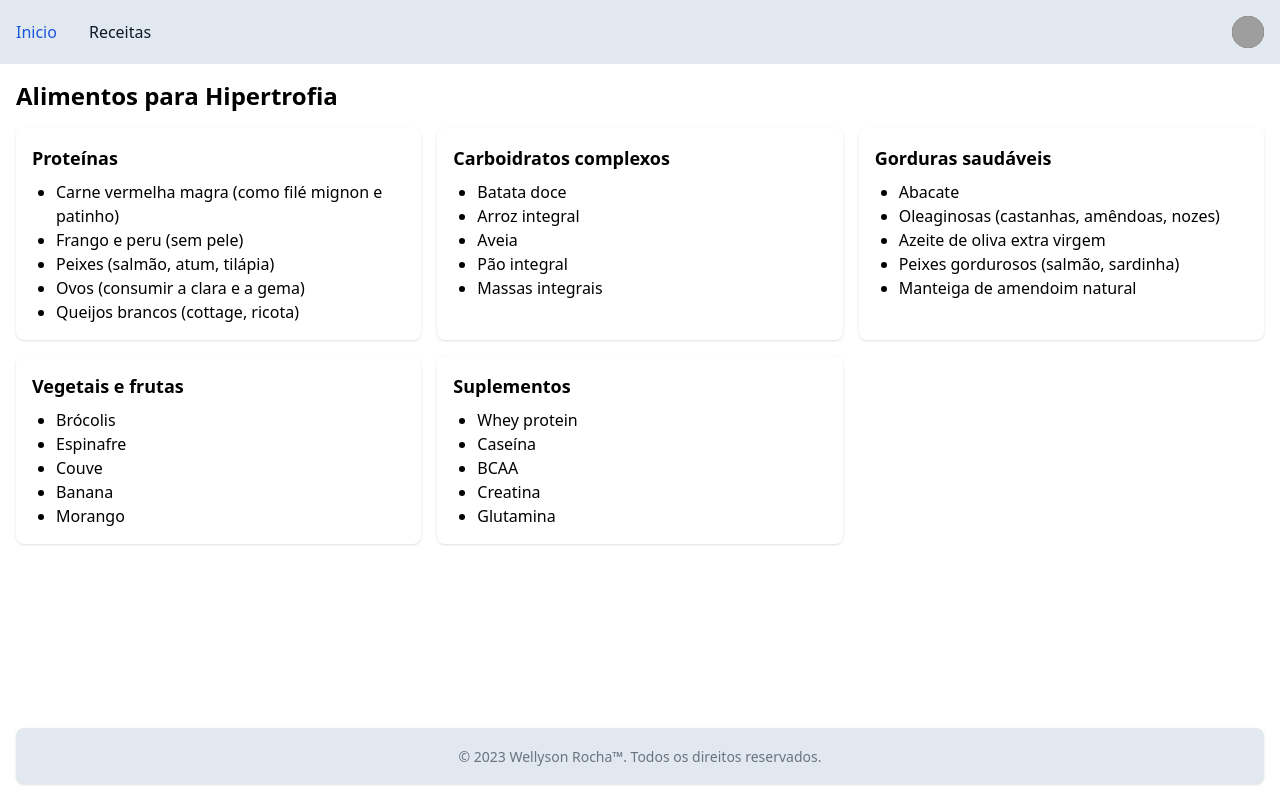
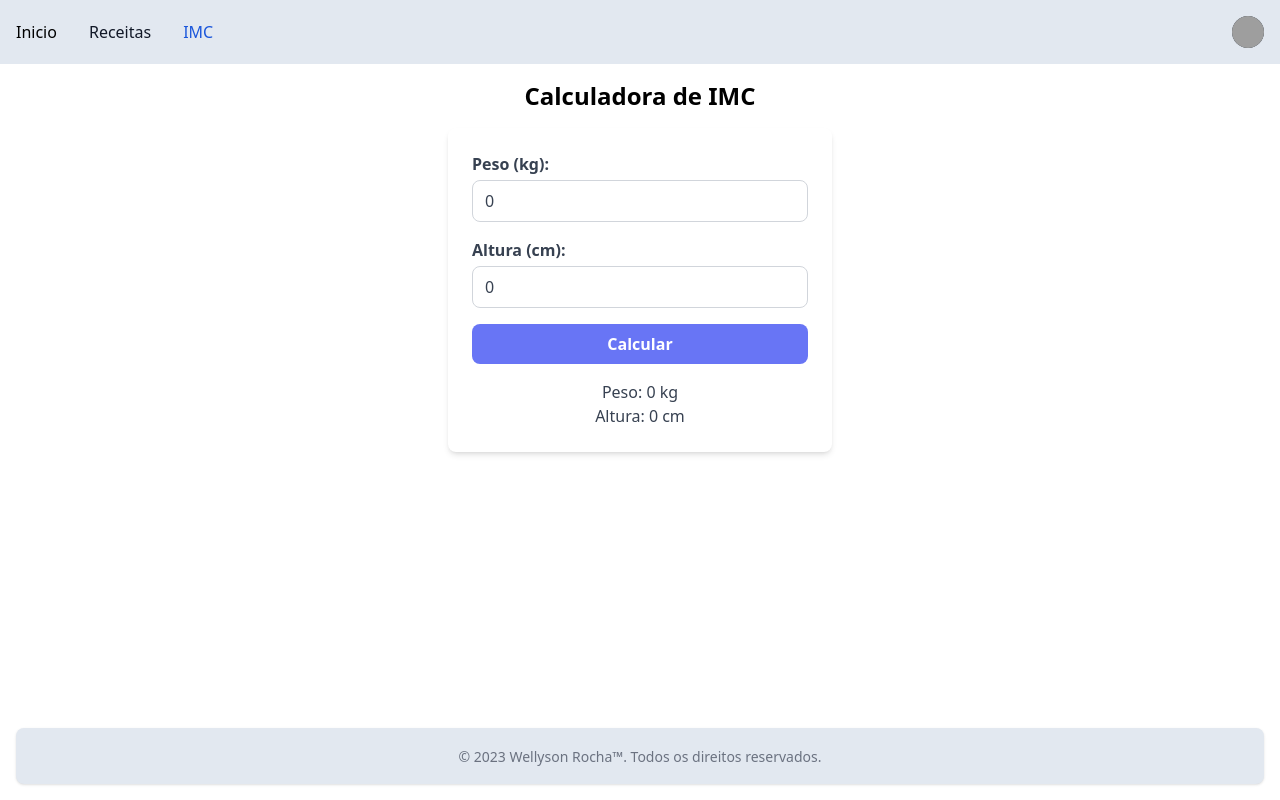
Before and after one commit to Werisu/my-academy, an Angular app: page /imc in a window 1280 px wide. Before the commit this address led to /inicio. Built offline with nearby package versions, Linux system fonts and the light colour scheme; grey boxes are pictures that could not be loaded.

Commit message:
feat: imc

```diff
--- a/src/app/app-routing.module.ts
+++ b/src/app/app-routing.module.ts
@@ -1,9 +1,11 @@
 import { NgModule } from '@angular/core';
 import { RouterModule, Routes } from '@angular/router';
+import { ImcComponent } from './modules/pages/imc/imc.component';
 
 const routes: Routes = [
   { path: 'inicio', loadChildren: () => import('./modules/pages/home/home.module').then(m => m.HomeModule) },
   { path: 'receitas', loadChildren: () => import('./modules/pages/receitas/receitas.module').then(m => m.ReceitasModule) },
+  { path: 'imc', loadChildren: () => import('./modules/pages/imc/imc.module').then(m => m.ImcModule) },
   { path: '**', redirectTo: 'inicio' }
 ];
 
--- a/src/app/components/header/header.component.html
+++ b/src/app/components/header/header.component.html
@@ -46,8 +46,8 @@
       <li>
         <a [routerLink]="['/receitas']" routerLinkActive="md:dark:text-blue-500 md:text-blue-700" class="block py-2 pl-3 pr-4 text-gray-900 rounded hover:bg-gray-100 md:hover:bg-transparent md:hover:text-blue-700 md:p-0 dark:text-white md:dark:hover:text-blue-500 dark:hover:bg-gray-700 dark:hover:text-white md:dark:hover:bg-transparent dark:border-gray-700">Receitas</a>
       </li>
-      <li *ngIf="false">
-        <a href="#" class="block py-2 pl-3 pr-4 text-gray-900 rounded hover:bg-gray-100 md:hover:bg-transparent md:hover:text-blue-700 md:p-0 dark:text-white md:dark:hover:text-blue-500 dark:hover:bg-gray-700 dark:hover:text-white md:dark:hover:bg-transparent dark:border-gray-700">Contato</a>
+      <li>
+        <a [routerLink]="['/imc']" routerLinkActive="md:dark:text-blue-500 md:text-blue-700" class="block py-2 pl-3 pr-4 text-gray-900 rounded hover:bg-gray-100 md:hover:bg-transparent md:hover:text-blue-700 md:p-0 dark:text-white md:dark:hover:text-blue-500 dark:hover:bg-gray-700 dark:hover:text-white md:dark:hover:bg-transparent dark:border-gray-700">IMC</a>
       </li>
     </ul>
   </div>
--- /dev/null
+++ b/src/app/modules/pages/imc/imc.component.html
@@ -0,0 +1,23 @@
+<div class="container mx-auto p-4">
+  <h1 class="text-2xl font-semibold text-center mb-4">Calculadora de IMC</h1>
+  <div class="max-w-sm mx-auto bg-white shadow-md rounded-lg p-6">
+    <form id="imcForm" class="space-y-4">
+      <div>
+        <label class="block text-gray-700 font-bold" for="peso">Peso (kg):</label>
+        <input [(ngModel)]="peso" class="w-full border border-gray-300 rounded-lg px-3 py-2 mt-1 text-gray-700 focus:ring focus:ring-indigo-300 focus:border-indigo-300" type="number" step="0.01" name="peso" id="peso" required>
+      </div>
+      <div>
+        <label class="block text-gray-700 font-bold" for="altura">Altura (cm):</label>
+        <input [(ngModel)]="altura" class="w-full border border-gray-300 rounded-lg px-3 py-2 mt-1 text-gray-700 focus:ring focus:ring-indigo-300 focus:border-indigo-300" type="number" step="0.01" name="altura" id="altura" required>
+      </div>
+      <div>
+        <button type="button" (click)="calcularIMC()" class="w-full bg-indigo-500 hover:bg-indigo-600 text-white font-bold py-2 px-4 rounded-lg">Calcular</button>
+      </div>
+    </form>
+    <div class="text-center mt-4" id="resultadoContainer" [style]="'display:'+ resultado != '' ? 'none' : 'flex' +';'">
+      <h2 class="text-xl font-semibold" id="resultado">{{ resultado }}</h2>
+      <p class="text-gray-700">Peso: <span id="pesoDigitado">{{ peso }}</span> kg</p>
+      <p class="text-gray-700">Altura: <span id="alturaDigitada">{{ altura }}</span> cm</p>
+    </div>
+  </div>
+</div>
--- /dev/null
+++ b/src/app/modules/pages/imc/imc.component.ts
@@ -0,0 +1,20 @@
+import { Component } from '@angular/core';
+
+@Component({
+  selector: 'app-imc',
+  templateUrl: './imc.component.html',
+  styleUrls: ['./imc.component.css']
+})
+export class ImcComponent {
+
+  peso = 0;
+  altura = 0;
+  resultado = '';
+
+  // calcular IMC
+  calcularIMC(){
+    let imc = this.peso / (this.altura * this.altura);
+    this.resultado = "Seu IMC é: " + imc.toFixed(2);
+  }
+
+}
```
Also changed, not shown: src/app/modules/pages/imc/imc.module.ts (added, +21 -0 lines), src/app/modules/pages/imc/imc.component.css (added), 1 other file (tests, documents, lock files or other folders).
